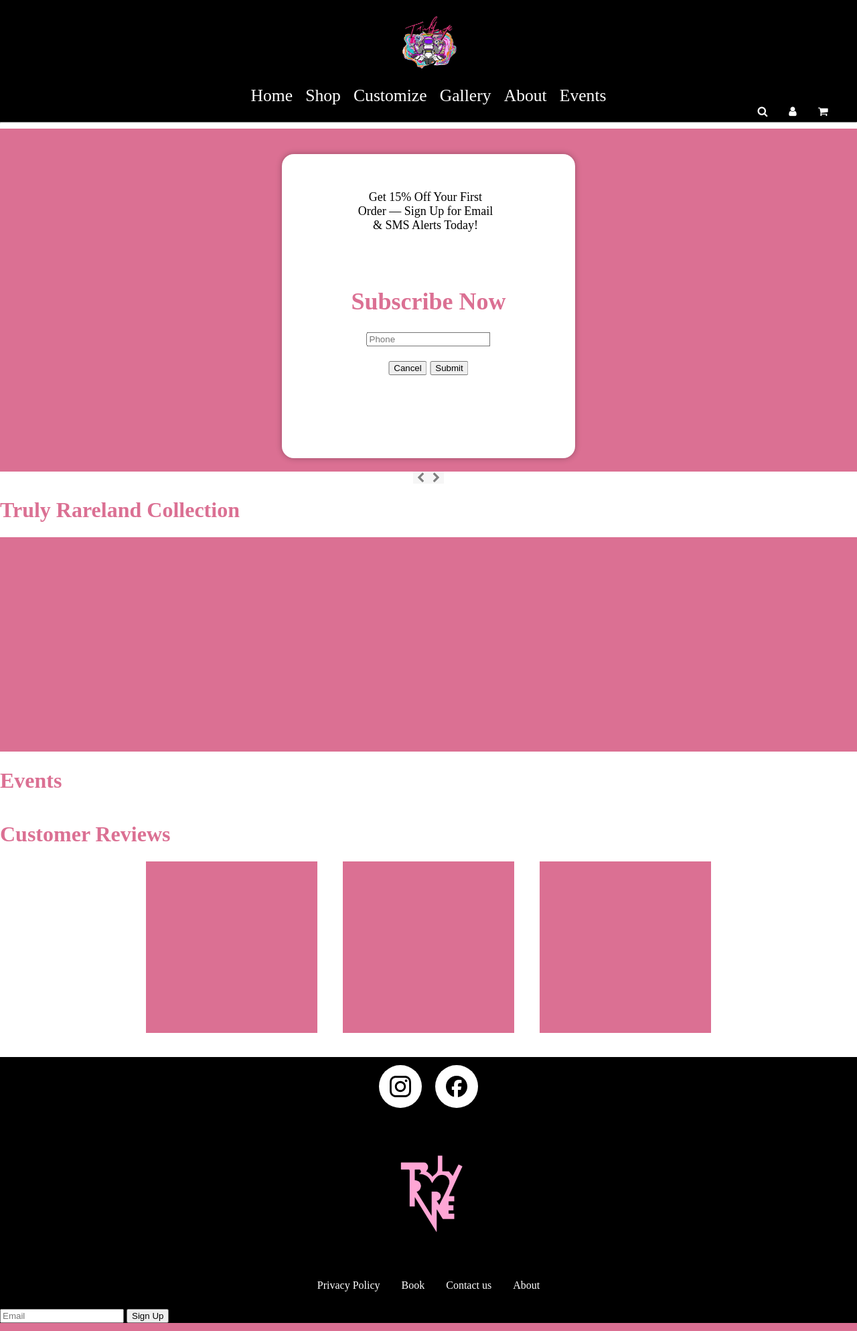
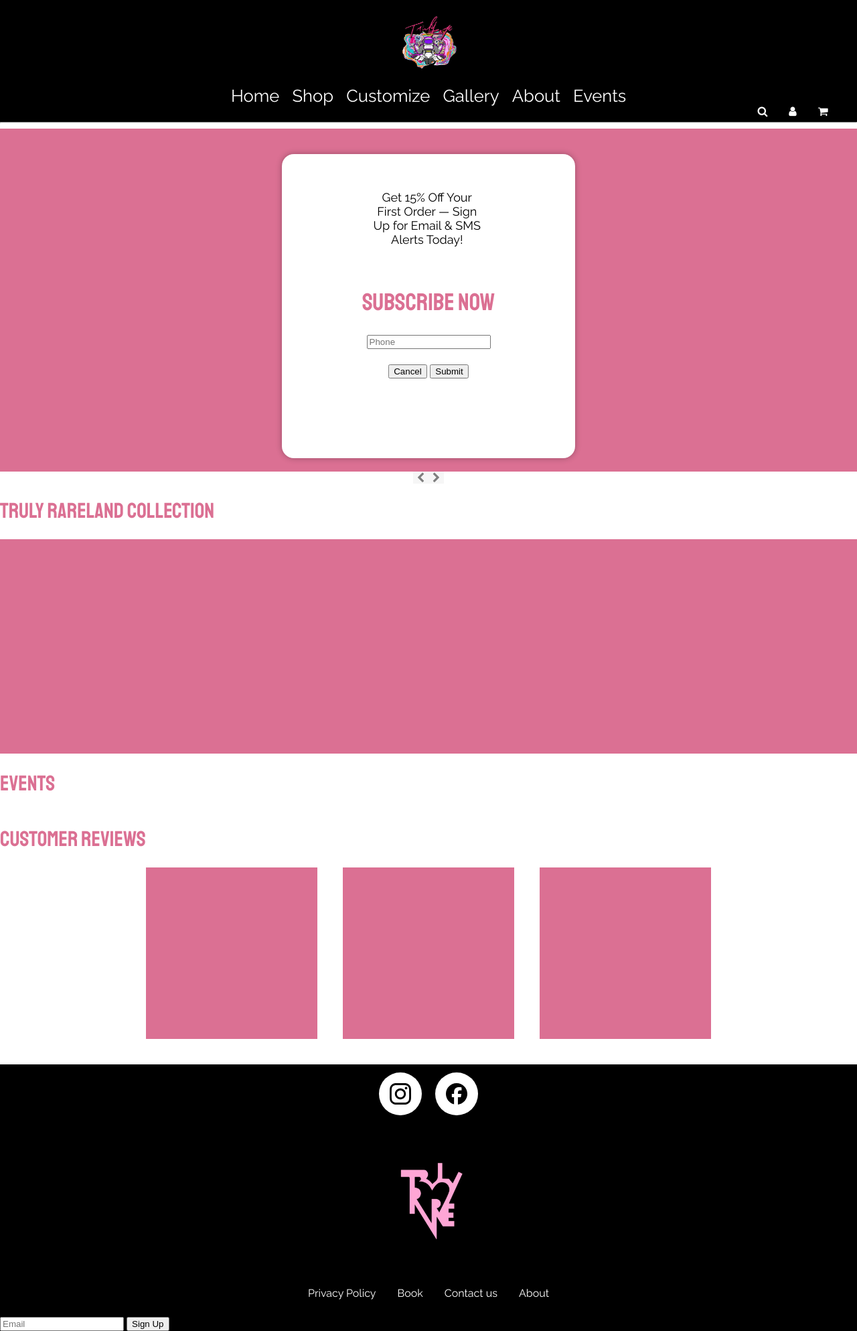
Before and after one commit to GenTech1/prod-env-backup-s1, a PHP site: page / in a window 1280 px wide. Shown: the whole page at 67% size. Run offline with PHP 8.4, Linux system fonts and the light colour scheme; data that the repository does not hold is empty.

Commit message:
Font update 1.3

```diff
--- a/trulyrarecustoms.com/404.php
+++ b/trulyrarecustoms.com/404.php
@@ -6,6 +6,12 @@
 
     <div class="blackback">
     <link rel="stylesheet" href="style.css">
+    <link rel="preconnect" href="https://fonts.googleapis.com">
+    <link rel="preconnect" href="https://fonts.gstatic.com" crossorigin>
+    <link href="https://fonts.googleapis.com/css2?family=Staatliches&display=swap" rel="stylesheet">
+    <link rel="preconnect" href="https://fonts.googleapis.com">
+<link rel="preconnect" href="https://fonts.gstatic.com" crossorigin>
+<link href="https://fonts.googleapis.com/css2?family=Raleway:ital,wght@0,100..900;1,100..900&display=swap" rel="stylesheet">
     <link rel="stylesheet" href="https://cdnjs.cloudflare.com/ajax/libs/font-awesome/4.7.0/css/font-awesome.min.css">
     <div id="homeLogo">
     <img id="logo1" src="assets/logo1.png" alt="Logo1"/>
--- a/trulyrarecustoms.com/about.php
+++ b/trulyrarecustoms.com/about.php
@@ -7,6 +7,12 @@
     <div class="blackback">
     <link rel="stylesheet" href="style.css">
     <link rel="stylesheet" href="about.css">
+    <link rel="preconnect" href="https://fonts.googleapis.com">
+    <link rel="preconnect" href="https://fonts.gstatic.com" crossorigin>
+    <link href="https://fonts.googleapis.com/css2?family=Staatliches&display=swap" rel="stylesheet">
+    <link rel="preconnect" href="https://fonts.googleapis.com">
+<link rel="preconnect" href="https://fonts.gstatic.com" crossorigin>
+<link href="https://fonts.googleapis.com/css2?family=Raleway:ital,wght@0,100..900;1,100..900&display=swap" rel="stylesheet">
     <link rel="stylesheet" href="https://cdnjs.cloudflare.com/ajax/libs/font-awesome/4.7.0/css/font-awesome.min.css">
     <div id="homeLogo">
     <img id="logo1" src="assets/logo1.png" alt="Logo1"/>
--- a/trulyrarecustoms.com/cart.php
+++ b/trulyrarecustoms.com/cart.php
@@ -7,6 +7,12 @@
     <div class="blackback">
     <link rel="stylesheet" href="style.css">
     <link rel="stylesheet" href="cart.css">
+    <link rel="preconnect" href="https://fonts.googleapis.com">
+    <link rel="preconnect" href="https://fonts.gstatic.com" crossorigin>
+    <link href="https://fonts.googleapis.com/css2?family=Staatliches&display=swap" rel="stylesheet">
+    <link rel="preconnect" href="https://fonts.googleapis.com">
+<link rel="preconnect" href="https://fonts.gstatic.com" crossorigin>
+<link href="https://fonts.googleapis.com/css2?family=Raleway:ital,wght@0,100..900;1,100..900&display=swap" rel="stylesheet">
     <link rel="stylesheet" href="https://cdnjs.cloudflare.com/ajax/libs/font-awesome/4.7.0/css/font-awesome.min.css">
     <div id="homeLogo">
     <img id="logo1" src="assets/logo1.png" alt="Logo1"/>
--- a/trulyrarecustoms.com/contact.php
+++ b/trulyrarecustoms.com/contact.php
@@ -7,6 +7,12 @@
     <div class="blackback">
     <link rel="stylesheet" href="style.css">
         <link rel="stylesheet" href="contact.css">
+        <link rel="preconnect" href="https://fonts.googleapis.com">
+    <link rel="preconnect" href="https://fonts.gstatic.com" crossorigin>
+    <link href="https://fonts.googleapis.com/css2?family=Staatliches&display=swap" rel="stylesheet">
+    <link rel="preconnect" href="https://fonts.googleapis.com">
+    <link rel="preconnect" href="https://fonts.gstatic.com" crossorigin>
+    <link href="https://fonts.googleapis.com/css2?family=Raleway:ital,wght@0,100..900;1,100..900&display=swap" rel="stylesheet">
     <link rel="stylesheet" href="https://cdnjs.cloudflare.com/ajax/libs/font-awesome/4.7.0/css/font-awesome.min.css">
     <div id="homeLogo">
     <img id="logo1" src="assets/logo1.png" alt="Logo1"/>
--- a/trulyrarecustoms.com/events.php
+++ b/trulyrarecustoms.com/events.php
@@ -7,6 +7,12 @@
     <div class="blackback">
     <link rel="stylesheet" href="style.css">
     <link rel="stylesheet" href="events.css">
+    <link rel="preconnect" href="https://fonts.googleapis.com">
+    <link rel="preconnect" href="https://fonts.gstatic.com" crossorigin>
+    <link href="https://fonts.googleapis.com/css2?family=Staatliches&display=swap" rel="stylesheet">
+    <link rel="preconnect" href="https://fonts.googleapis.com">
+<link rel="preconnect" href="https://fonts.gstatic.com" crossorigin>
+<link href="https://fonts.googleapis.com/css2?family=Raleway:ital,wght@0,100..900;1,100..900&display=swap" rel="stylesheet">
     <link rel="stylesheet" href="https://cdnjs.cloudflare.com/ajax/libs/font-awesome/4.7.0/css/font-awesome.min.css">
     <div id="homeLogo">
     <img id="logo1" src="assets/logo1.png" alt="Logo1"/>
--- a/trulyrarecustoms.com/gallery.php
+++ b/trulyrarecustoms.com/gallery.php
@@ -7,6 +7,12 @@
     <div class="blackback">
     <link rel="stylesheet" href="style.css">
     <link rel="stylesheet" href="gallery.css">
+    <link rel="preconnect" href="https://fonts.googleapis.com">
+    <link rel="preconnect" href="https://fonts.gstatic.com" crossorigin>
+    <link href="https://fonts.googleapis.com/css2?family=Staatliches&display=swap" rel="stylesheet">
+    <link rel="preconnect" href="https://fonts.googleapis.com">
+<link rel="preconnect" href="https://fonts.gstatic.com" crossorigin>
+<link href="https://fonts.googleapis.com/css2?family=Raleway:ital,wght@0,100..900;1,100..900&display=swap" rel="stylesheet">
     <link rel="stylesheet" href="https://cdnjs.cloudflare.com/ajax/libs/font-awesome/4.7.0/css/font-awesome.min.css">
     <div id="homeLogo">
     <img id="logo1" src="assets/logo1.png" alt="Logo1"/>
--- a/trulyrarecustoms.com/index.css
+++ b/trulyrarecustoms.com/index.css
@@ -1,6 +1,7 @@
 html{
   overflow-x:auto;
 }
+
 #reviews {
   display: flex;
   justify-content: center;
--- a/trulyrarecustoms.com/index.php
+++ b/trulyrarecustoms.com/index.php
@@ -1,12 +1,18 @@
 <!DOCTYPE html>
 <html>
   <!--header-->
-  <head>
+  <head id="header">
     <meta name="viewport" content="width=device-width, initial-scale=1.0">
 
     <div class="blackback">
     <link rel="stylesheet" href="style.css">
-     <link rel="stylesheet" href="index.css">
+    <link rel="stylesheet" href="index.css">
+    <link rel="preconnect" href="https://fonts.googleapis.com">
+    <link rel="preconnect" href="https://fonts.gstatic.com" crossorigin>
+    <link href="https://fonts.googleapis.com/css2?family=Staatliches&display=swap" rel="stylesheet">
+    <link rel="preconnect" href="https://fonts.googleapis.com">
+    <link rel="preconnect" href="https://fonts.gstatic.com" crossorigin>
+    <link href="https://fonts.googleapis.com/css2?family=Raleway:ital,wght@0,100..900;1,100..900&display=swap" rel="stylesheet">
     <link rel="stylesheet" href="https://cdnjs.cloudflare.com/ajax/libs/font-awesome/4.7.0/css/font-awesome.min.css">
     <div id="homeLogo">
     <img id="logo1" src="assets/logo1.png" alt="Logo1"/>
@@ -33,7 +39,7 @@
   <script src="script.js?v=0.6"></script>
   <body>
 
-       <svg style="display:none" width="30%" height="50%" id="prompt" viewBox="0 0 60 50" style="border:1px solid black">
+      <svg style="display:none" width="30%" height="50%" id="prompt" viewBox="0 0 60 50" style="border:1px solid black">
     <rect width="100%" height="100%" fill="white"></rect>
   </svg>
 
@@ -168,7 +174,7 @@
       </nav>
   </div>
   <div id="botLogo">
-     <img id="logo2" src="assets/logo2.PNG" alt="logo2"/>
+    <img id="logo2" src="assets/logo2.PNG" alt="logo2"/>
     </div>
     <nav id="footerNav">
       <a href="pp.php">Privacy Policy</a>
--- a/trulyrarecustoms.com/pp.php
+++ b/trulyrarecustoms.com/pp.php
@@ -6,6 +6,12 @@
 
     <div class="blackback">
     <link rel="stylesheet" href="style.css">
+    <link rel="preconnect" href="https://fonts.googleapis.com">
+    <link rel="preconnect" href="https://fonts.gstatic.com" crossorigin>
+    <link href="https://fonts.googleapis.com/css2?family=Staatliches&display=swap" rel="stylesheet">
+    <link rel="preconnect" href="https://fonts.googleapis.com">
+<link rel="preconnect" href="https://fonts.gstatic.com" crossorigin>
+<link href="https://fonts.googleapis.com/css2?family=Raleway:ital,wght@0,100..900;1,100..900&display=swap" rel="stylesheet">
     <link rel="stylesheet" href="https://cdnjs.cloudflare.com/ajax/libs/font-awesome/4.7.0/css/font-awesome.min.css">
     <div id="homeLogo">
     <img id="logo1" src="assets/logo1.png" alt="Logo1"/>
--- a/trulyrarecustoms.com/style.css
+++ b/trulyrarecustoms.com/style.css
@@ -1,7 +1,17 @@
+h1 {
+  font-family: "Staatliches", sans-serif;
+  font-weight: 400;
+  font-style: normal;
+}
+
 body, html {
     margin: 0;
     padding: 0;
     overflow-x: hidden;
+    font-family: "Raleway", sans-serif;
+    font-optical-sizing: auto;
+    /* font-weight: <weight>;
+    font-style: normal; */
 }
 .blackback{
     background-color: black;
--- a/trulyrarecustoms.com/user_page.php
+++ b/trulyrarecustoms.com/user_page.php
@@ -56,6 +56,12 @@
     <div class="blackback">
     <link rel="stylesheet" href="style.css">
     <link rel="stylesheet" href="user_page.css">
+    <link rel="preconnect" href="https://fonts.googleapis.com">
+    <link rel="preconnect" href="https://fonts.gstatic.com" crossorigin>
+    <link href="https://fonts.googleapis.com/css2?family=Staatliches&display=swap" rel="stylesheet">
+    <link rel="preconnect" href="https://fonts.googleapis.com">
+<link rel="preconnect" href="https://fonts.gstatic.com" crossorigin>
+<link href="https://fonts.googleapis.com/css2?family=Raleway:ital,wght@0,100..900;1,100..900&display=swap" rel="stylesheet">
     <link rel="stylesheet" href="https://cdnjs.cloudflare.com/ajax/libs/font-awesome/4.7.0/css/font-awesome.min.css">
     <div id="homeLogo">
     <img id="logo1" src="assets/logo1.png" alt="Logo1"/>
```
Also changed, not shown: trulyrarecustoms.com/shop.php (+7 -1 lines).
